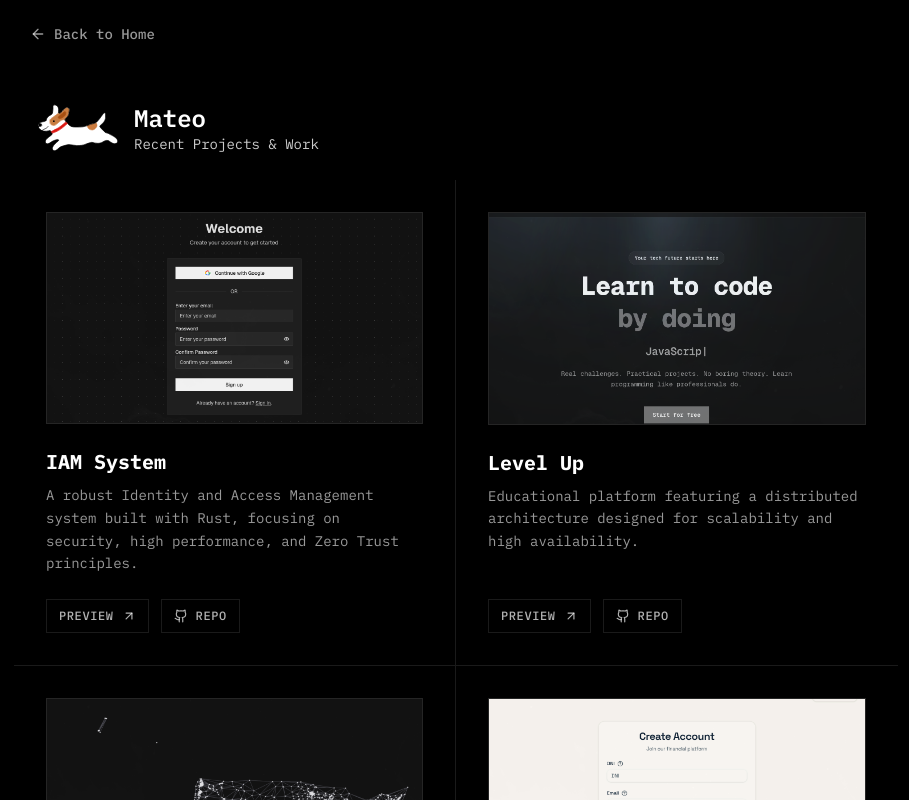
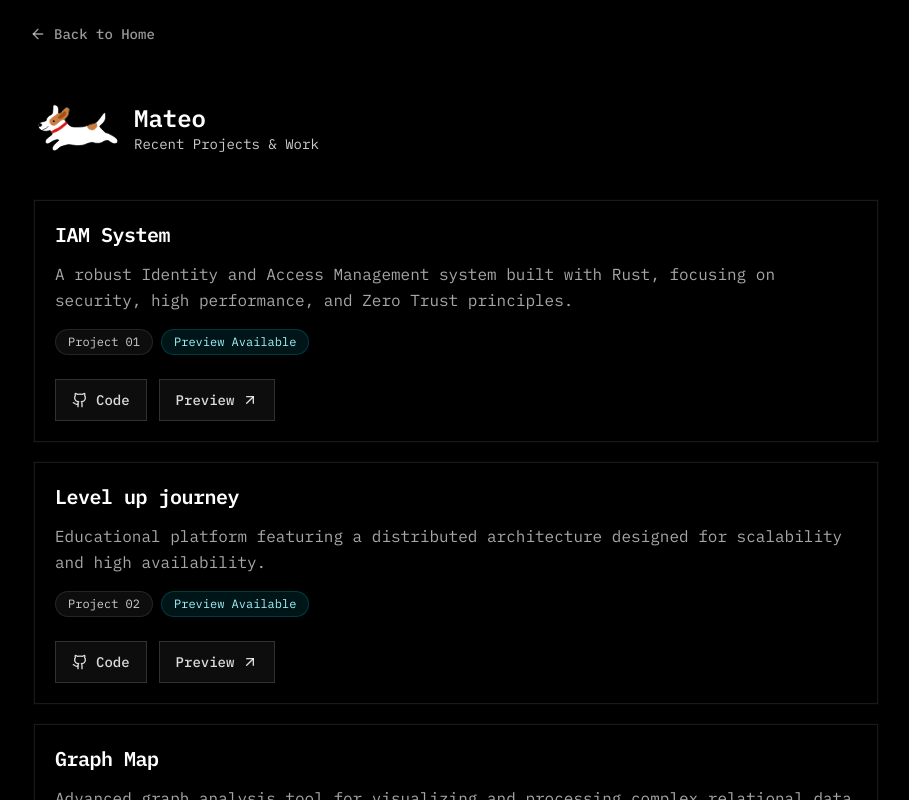
Before and after one commit to zGIKS/portfolio, a Next.js app: page /work in a window 1280 px wide. Shown: the top 800 px of the page, without its empty margins (184-1093 px from the left). Built offline with nearby package versions, Linux system fonts and the light colour scheme.

Commit message:
fix: update project title for consistency in PROJECTS constant

```diff
--- a/src/app/work/page.tsx
+++ b/src/app/work/page.tsx
@@ -1,6 +1,5 @@
 import type { Metadata } from "next";
 import Link from "next/link";
-import Image from "next/image";
 import { ArrowLeft, ArrowUpRight, Github } from "lucide-react";
 import { AppShell } from "@/components/app-shell";
 import { ProfilePageCard } from "@/components/profile-page-card";
@@ -32,53 +31,56 @@ export default function WorkPage() {
         className="border-0 bg-transparent shadow-none"
         contentClassName="p-0 sm:p-0"
       >
-        <div className="grid grid-cols-1 md:grid-cols-2">
+        <div className="flex flex-col gap-4 p-4 sm:gap-5 sm:p-5">
           {PROJECTS.map((project, index) => (
             <div
               key={project.title}
-              className={`group flex flex-col border-white/10 p-6 sm:p-8 transition-colors hover:bg-white/[0.02] ${
-                index % 2 === 0 ? "md:border-r" : ""
-              } ${index < PROJECTS.length - 2 ? "border-b" : "md:border-b-0"} ${
-                index < PROJECTS.length - 1 ? "max-md:border-b" : ""
-              }`}
+              className="group relative overflow-hidden rounded-2xl border border-white/10 bg-black/40 p-4 shadow-[0_0_0_1px_rgba(255,255,255,0.02)] transition hover:border-white/15 hover:bg-black/50 sm:p-5"
             >
-              <div className="relative mb-6 aspect-video overflow-hidden rounded-xl border border-white/10 bg-white/5">
-                <Image
-                  src={project.image}
-                  alt={project.title}
-                  fill
-                  sizes="(max-width: 768px) 100vw, 400px"
-                  className="object-cover transition-transform duration-500 group-hover:scale-105"
-                />
+              <div className="pointer-events-none absolute inset-0 opacity-0 transition-opacity duration-500 group-hover:opacity-100">
+                <div className="absolute -top-16 left-1/4 h-32 w-32 rounded-full bg-blue-500/10 blur-3xl" />
+                <div className="absolute -bottom-10 right-10 h-28 w-28 rounded-full bg-cyan-400/10 blur-3xl" />
               </div>
 
-              <div className="flex flex-1 flex-col">
-                <h3 className="mb-2 text-xl font-bold text-white">
+              <div className="relative w-full">
+                <div className="flex min-h-full w-full flex-col items-start text-left">
+                  <h3 className="mb-3 text-lg font-semibold tracking-tight text-white sm:text-xl">
                     {project.title}
                   </h3>
-                <p className="mb-6 text-sm leading-relaxed text-white/60">
+
+                  <p className="mb-4 w-full text-sm leading-relaxed text-white/65 sm:text-base">
                     {project.description}
                   </p>
 
-                <div className="mt-auto flex flex-wrap gap-3">
+                  <div className="mb-6 flex w-full flex-wrap gap-2">
+                    <span className="inline-flex items-center rounded-full border border-white/10 bg-white/5 px-3 py-1 text-xs text-white/80">
+                      Project {String(index + 1).padStart(2, "0")}
+                    </span>
+                    <span className="inline-flex items-center rounded-full border border-cyan-400/20 bg-cyan-400/10 px-3 py-1 text-xs text-cyan-200">
+                      Preview Available
+                    </span>
+                  </div>
+
+                  <div className="mt-auto flex w-full flex-wrap gap-3">
+                    <a
+                      href={project.repoUrl}
+                      target="_blank"
+                      rel="noopener noreferrer"
+                      className="inline-flex items-center justify-center gap-2 rounded-xl border border-white/15 bg-white/5 px-4 py-2.5 text-sm font-medium text-white/85 transition hover:border-white/30 hover:bg-white/10 hover:text-white sm:justify-start"
+                    >
+                      <Github className="h-4 w-4" />
+                      Code
+                    </a>
                     <a
                       href={project.previewUrl}
                       target="_blank"
                       rel="noopener noreferrer"
-                    className="inline-flex items-center gap-2 rounded-lg border border-white/10 px-3 py-2 text-xs font-medium uppercase tracking-wider text-white/70 transition hover:border-white/20 hover:bg-white/5 hover:text-white"
+                      className="inline-flex items-center justify-center gap-2 rounded-xl border border-white/15 bg-white/5 px-4 py-2.5 text-sm font-medium text-white/85 transition hover:border-white/30 hover:bg-white/10 hover:text-white sm:justify-start"
                     >
                       Preview
-                    <ArrowUpRight className="h-3.5 w-3.5" />
+                      <ArrowUpRight className="h-4 w-4" />
                     </a>
-                  <a
-                    href={project.repoUrl}
-                    target="_blank"
-                    rel="noopener noreferrer"
-                    className="inline-flex items-center gap-2 rounded-lg border border-white/10 px-3 py-2 text-xs font-medium uppercase tracking-wider text-white/70 transition hover:border-white/20 hover:bg-white/5 hover:text-white"
-                  >
-                    <Github className="h-3.5 w-3.5" />
-                    Repo
-                  </a>
+                  </div>
                 </div>
               </div>
             </div>
--- a/src/lib/constants.ts
+++ b/src/lib/constants.ts
@@ -37,7 +37,7 @@ export const PROJECTS = [
     repoUrl: "https://github.com/zGIKS/auth-service",
   },
   {
-    title: "Level Up",
+    title: "Level up journey",
     description: "Educational platform featuring a distributed architecture designed for scalability and high availability.",
     image: "/projects/level-up.png",
     previewUrl: "https://web-app-dusky-one.vercel.app/",
```
Lines whose indentation alone changed are shown as unchanged.
